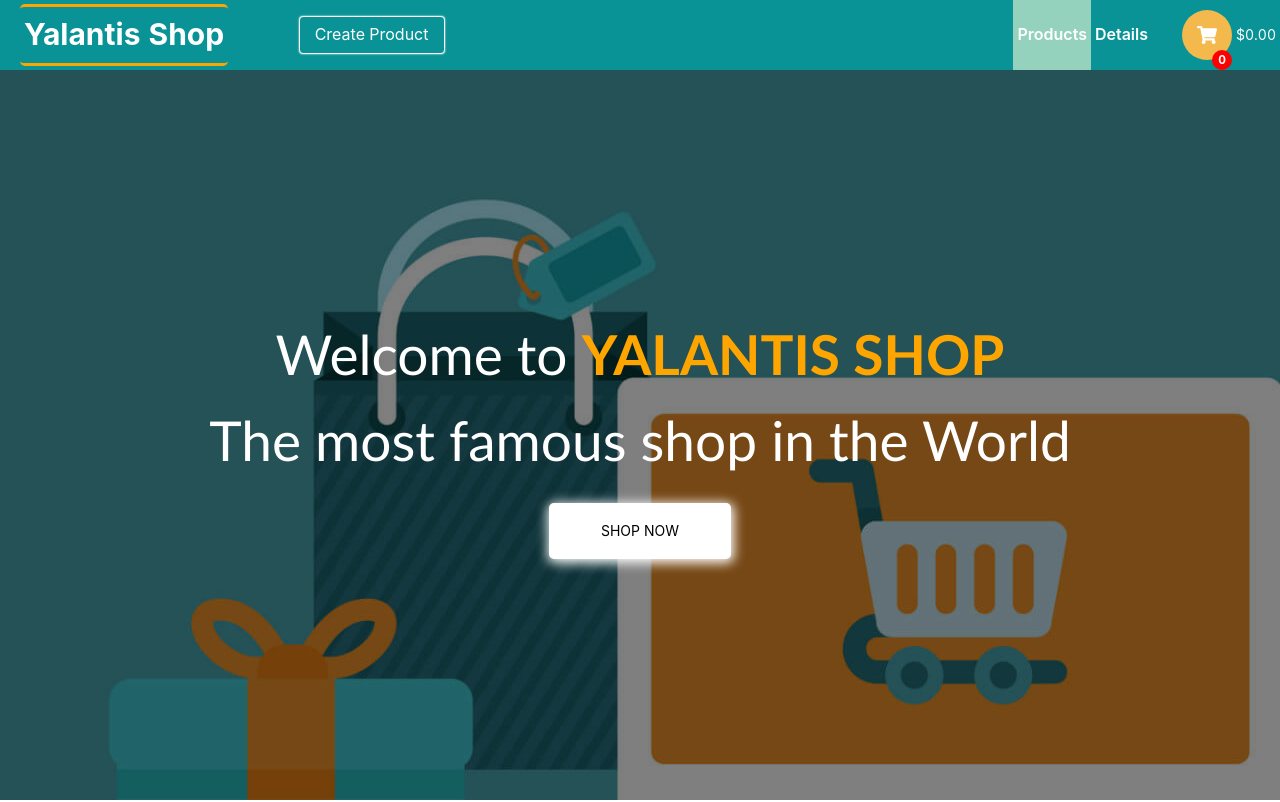
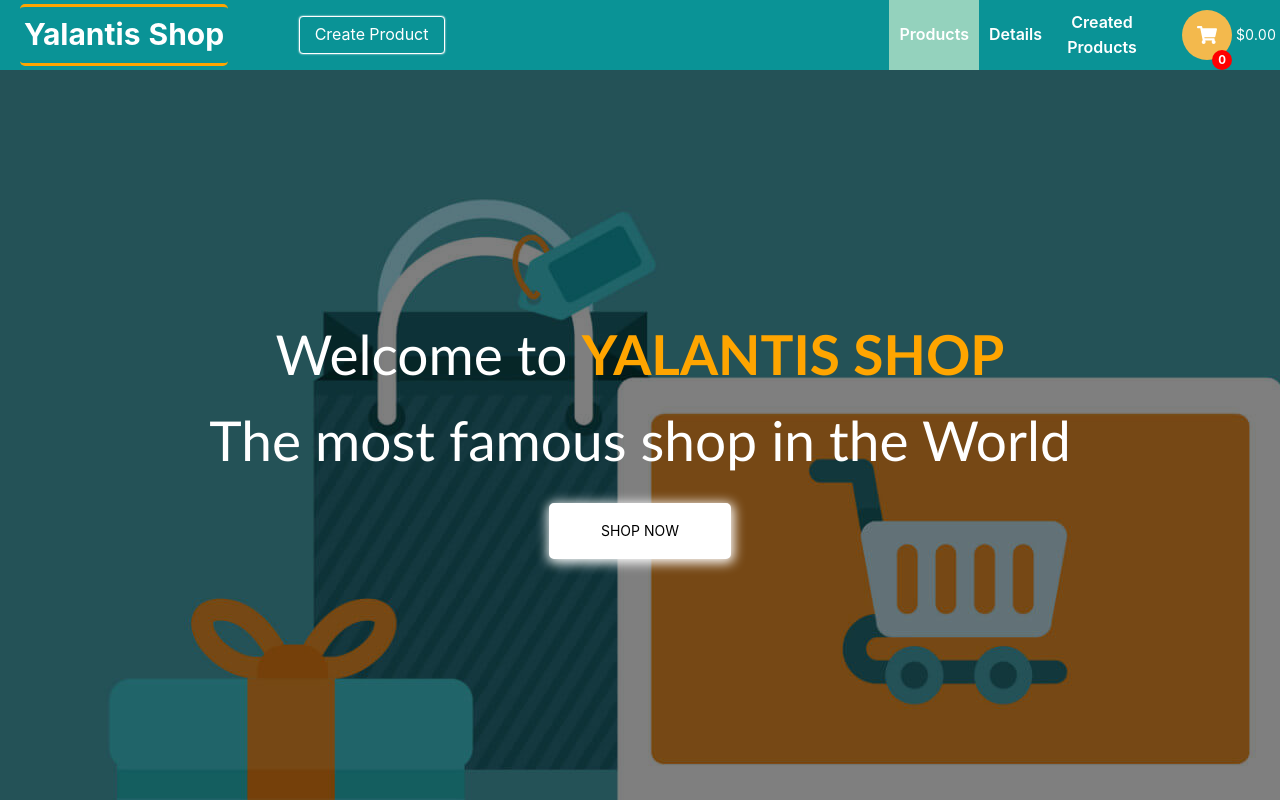
Before and after one commit to markosolopenko/YCShop, a React (Create React App) app: page /products in a window 1280 px wide. Shown: the top 802 px of the page. Built offline with nearby package versions, Linux system fonts and the light colour scheme; no server answers.

Commit message:
created page to show created products stylead and added all needded filters

```diff
--- a/src/api/productsRequests.ts
+++ b/src/api/productsRequests.ts
@@ -18,6 +18,7 @@ export type TGetProductsParams = {
   origins: ISelectedOrigins[] | [];
   minPrice?: string;
   maxPrice?: string;
+  isEditable?: boolean;
 };
 
 export const getProducts = async ({
@@ -26,10 +27,11 @@ export const getProducts = async ({
   origins,
   minPrice,
   maxPrice,
+  isEditable,
 }: TGetProductsParams): Promise<{ data: IProducts }> => {
   const selecedOrigins = origins.map((origin) => origin.value).join(",");
   return await axiosInstance.get(PRODUCTS, {
-    params: { page, perPage, origins: selecedOrigins, minPrice, maxPrice },
+    params: { page, perPage, origins: selecedOrigins, minPrice, maxPrice, editable: isEditable },
   });
 };
 
--- a/src/app/App.tsx
+++ b/src/app/App.tsx
@@ -1,8 +1,12 @@
-import React from "react";
+import React, { useEffect } from "react";
 
 import { Route, Switch, Redirect } from "react-router-dom";
 
 import { Products } from "pages/Products/Products";
+import { CreatedProducts } from "pages/CreatedProducts/CreatedProducts";
+import { useDispatch, useSelector } from "react-redux";
+import { fetchProductsThunk, getOriginsThunk } from "features/products/thunks";
+import { getParams } from "features/products/selectors";
 import { Routes } from "../constants/routes";
 import { ProductDetails } from "../pages/ProductDetails/ProductDetails";
 import { ProductsCart } from "../pages/ProductsCart/ProductsCart";
@@ -12,7 +16,17 @@ import { Header } from "../components/Header/Header";
 import s from "./App.module.scss";
 
 export const App: React.FC = () => {
-  const { PRODUCTS, PRODUCT_DEATAILS, PRODUCTS_CART } = Routes;
+  const { PRODUCTS, PRODUCT_DEATAILS, PRODUCTS_CART, CREATED_PRODUCTS } = Routes;
+  const params = useSelector(getParams);
+  const dispatch = useDispatch();
+
+  useEffect(() => {
+    dispatch(fetchProductsThunk(params));
+  }, [params]);
+
+  useEffect(() => {
+    dispatch(getOriginsThunk());
+  }, []);
 
   return (
     <div className={s.app}>
@@ -21,6 +35,7 @@ export const App: React.FC = () => {
         <Route path={PRODUCTS} component={Products} />
         <Route path={PRODUCT_DEATAILS} component={ProductDetails} />
         <Route path={PRODUCTS_CART} component={ProductsCart} />
+        <Route path={CREATED_PRODUCTS} component={CreatedProducts} />
 
         <Redirect to={PRODUCTS} />
       </Switch>
--- a/src/components/Header/Header.module.scss
+++ b/src/components/Header/Header.module.scss
@@ -27,15 +27,21 @@
     background-color: inherit;
 
     &__item {
-      display: flex;
-      align-items: center;
-      padding: 4px;
+      padding: 4px 10px;
       cursor: pointer;
       text-decoration: none;
       color: white;
       font-weight: 600;
       font-size: 16px;
       transition: all 0.2s linear;
+      display: flex;
+      align-items: center;
+      max-width: 100px;
+
+      text-align: center;
+      &__content {
+      }
+
       &.active {
         background-color: #94d2bd;
       }
--- a/src/components/Header/Header.tsx
+++ b/src/components/Header/Header.tsx
@@ -10,9 +10,11 @@ import { Cart } from "../Cart/Cart";
 
 import s from "./Header.module.scss";
 
+const { PRODUCTS, PRODUCT_DEATAILS, CREATED_PRODUCTS } = Routes;
 const navbarItems: TNavbarItems[] = [
-  { id: 1, content: "Products", route: "/products" },
-  { id: 2, content: "Details", route: "/details" },
+  { id: 1, content: "Products", route: PRODUCTS },
+  { id: 2, content: "Details", route: PRODUCT_DEATAILS },
+  { id: 3, content: "Created Products", route: CREATED_PRODUCTS },
 ];
 
 export const Header: React.FC = () => {
@@ -42,7 +44,7 @@ export const Header: React.FC = () => {
                 [s.active]: location.pathname === item.route,
               })}
             >
-              <div>{item.content}</div>
+              <div className={s.header__navbar__item__content}>{item.content}</div>
             </Link>
           );
         })}
--- a/src/constants/routes.ts
+++ b/src/constants/routes.ts
@@ -2,4 +2,5 @@ export const Routes = {
   PRODUCTS: "/products",
   PRODUCT_DEATAILS: "/details",
   PRODUCTS_CART: "/cart",
+  CREATED_PRODUCTS: "/created-products",
 };
--- a/src/features/products/productsSlice.tsx
+++ b/src/features/products/productsSlice.tsx
@@ -27,6 +27,7 @@ const initialState: IProductsSliceState = {
   selectedOrigins: [],
   minPrice: "",
   maxPrice: "",
+  isEditable: false,
 };
 
 const productsSlice = createSlice({
@@ -61,6 +62,10 @@ const productsSlice = createSlice({
     },
     changeAmountOfPorductsPerPage(state, action) {
       state.perPage = action.payload;
+    },
+    setIsEditable(state, action) {
+      state.isEditable = action.payload;
+      state.products = [];
     },
   },
   extraReducers: (builder) => {
@@ -117,4 +122,5 @@ export const {
   loadMoreProducts,
   setRangePrices,
   changeAmountOfPorductsPerPage,
+  setIsEditable,
 } = productsSlice.actions;
--- a/src/features/products/selectors.tsx
+++ b/src/features/products/selectors.tsx
@@ -24,6 +24,7 @@ export const getMinPrice = (state: RootState): string => state.products.minPrice
 export const getMaxPrice = (state: RootState): string => state.products.maxPrice;
 
 export const getStatus = (state: RootState): string | null => state.products.status;
+export const getIsEditable = (state: RootState): boolean => state.products.isEditable;
 
 export const getParams = createSelector(
   getCurrentPage,
@@ -31,12 +32,14 @@ export const getParams = createSelector(
   getSelectedOrigins,
   getMinPrice,
   getMaxPrice,
-  (page, perPage, selectedOrigins, minPrice, maxPrice) => ({
+  getIsEditable,
+  (page, perPage, selectedOrigins, minPrice, maxPrice, isEditable) => ({
     page,
     perPage,
     origins: selectedOrigins || undefined,
     minPrice: minPrice || undefined,
     maxPrice: maxPrice || undefined,
+    isEditable,
   })
 );
 
--- a/src/features/products/thunks.tsx
+++ b/src/features/products/thunks.tsx
@@ -11,8 +11,8 @@ import { IFormData } from "components/CreateNewProductModal/types";
 export const fetchProductsThunk = createAsyncThunk(
   "products/getProducts",
   async (data: TGetProductsParams) => {
-    const { page, perPage, origins, minPrice, maxPrice } = data;
-    const response = await getProducts({ page, perPage, origins, minPrice, maxPrice });
+    const { page, perPage, origins, minPrice, maxPrice, isEditable } = data;
+    const response = await getProducts({ page, perPage, origins, minPrice, maxPrice, isEditable });
 
     return response.data;
   }
--- a/src/features/products/types.ts
+++ b/src/features/products/types.ts
@@ -21,4 +21,5 @@ export interface IProductsSliceState {
   selectedOrigins: ISelectedOrigins[];
   minPrice: string;
   maxPrice: string;
+  isEditable: boolean;
 }
--- /dev/null
+++ b/src/pages/CreatedProducts/CreatedProducts.module.scss
@@ -0,0 +1,9 @@
+.created-products {
+  padding: 20px;
+  &__filters {
+    display: flex;
+    justify-content: space-around;
+
+    padding: 5px 0 20px 0;
+  }
+}
--- /dev/null
+++ b/src/pages/CreatedProducts/CreatedProducts.tsx
@@ -0,0 +1,47 @@
+import { FilterByOrigins } from "components/FilterByOrigins/FilterByOrigins";
+import { FilterByPrice } from "components/FilterByPrice/FilterByPrice";
+import { FilterProductsPerPage } from "components/FilterProductsPerPage/FilterProductsPerPage";
+import { Loader } from "components/Loader/Loader";
+import { ProductsList } from "components/ProductsList/ProductsList";
+import { PENDING } from "constants/status";
+import { setIsEditable } from "features/products/productsSlice";
+import { getParams, getProductsList, getRange, getStatus } from "features/products/selectors";
+import React, { useEffect } from "react";
+import { useDispatch, useSelector } from "react-redux";
+import { Pagination } from "../../components/Pagination/Pagination";
+
+import s from "./CreatedProducts.module.scss";
+
+export const CreatedProducts: React.FC = () => {
+  const products = useSelector(getProductsList);
+  const status = useSelector(getStatus);
+  const range = useSelector(getRange);
+  const params = useSelector(getParams);
+  const dispatch = useDispatch();
+
+  useEffect(() => {
+    dispatch(setIsEditable(true));
+  }, [dispatch]);
+
+  const handlePaginationChange = () => {};
+
+  if (status === PENDING && products.length === 0) {
+    return <Loader />;
+  }
+
+  return (
+    <div className={s["created-products"]}>
+      <div className={s["created-products__filters"]}>
+        <FilterProductsPerPage />
+        <FilterByOrigins />
+        <FilterByPrice />
+      </div>
+      <div className={s["created-products__body"]}>
+        <ProductsList productsList={products} />
+      </div>
+      {range > 0 && (
+        <Pagination onChange={handlePaginationChange} activePage={params.page} totalPages={range} />
+      )}
+    </div>
+  );
+};
--- a/src/pages/Products/Products.tsx
+++ b/src/pages/Products/Products.tsx
@@ -1,7 +1,6 @@
 import { useCallback, useEffect, useRef } from "react";
-import { fetchProductsThunk, getOriginsThunk } from "features/products/thunks";
 import { useDispatch, useSelector } from "react-redux";
-import { loadMoreProducts } from "features/products/productsSlice";
+import { loadMoreProducts, setIsEditable } from "features/products/productsSlice";
 
 import { getParams, getProductsList, getRange, getStatus } from "features/products/selectors";
 import { PENDING } from "constants/status";
@@ -24,11 +23,7 @@ export const Products: React.FC = () => {
   const dispatch = useDispatch();
 
   useEffect(() => {
-    dispatch(fetchProductsThunk(params));
-  }, [params]);
-
-  useEffect(() => {
-    dispatch(getOriginsThunk());
+    dispatch(setIsEditable(false));
   }, []);
 
   const body: React.RefObject<HTMLDivElement> | null = useRef(null);
```
